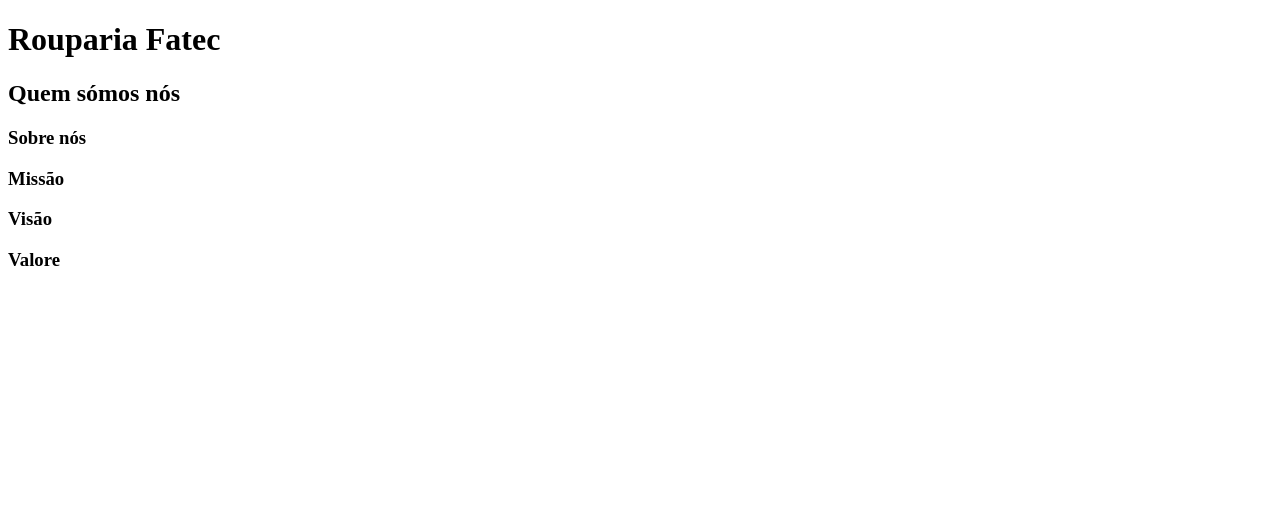
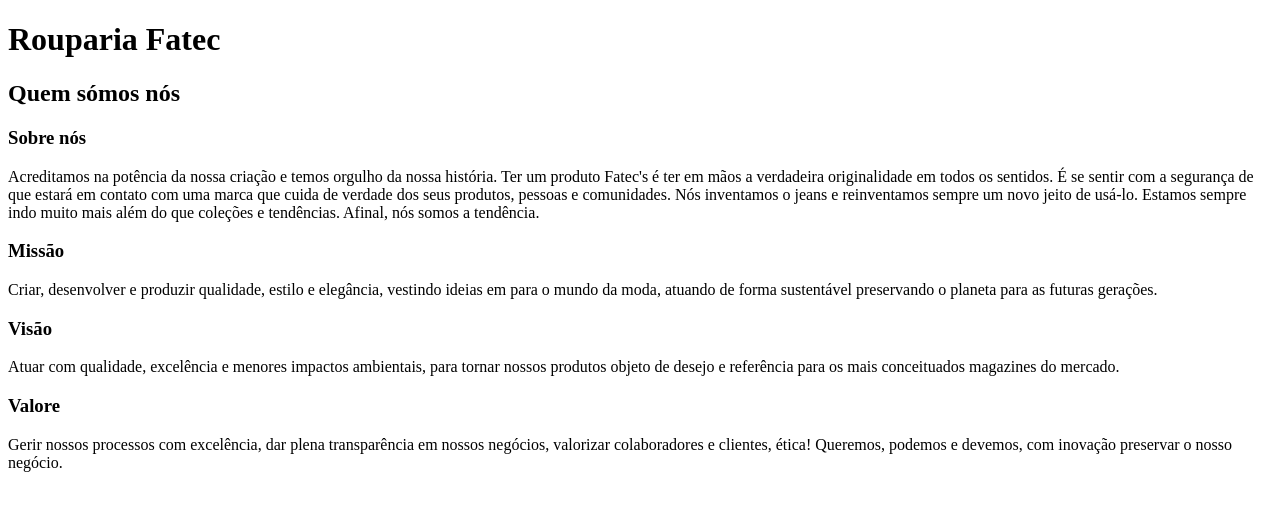
Before and after one commit to brazgarcia/Prova_GTI_ling_program, a plain HTML site: page Sobre.html in a window 1280 px wide. Drawn offline with Linux system fonts and the light colour scheme.

Commit message:
Add imagem 'sobre'

```diff
--- a/Sobre.html
+++ b/Sobre.html
@@ -19,19 +19,27 @@
 
             <article>
                 <h3>Sobre nós</h3>
-                <p></p>
+                <p>
+                Acreditamos na potência da nossa criação e temos orgulho da nossa história. Ter um produto Fatec's é ter em mãos a verdadeira originalidade em todos os sentidos. É se sentir com a segurança de que estará em contato com uma marca que cuida de verdade dos seus produtos, pessoas e comunidades. Nós inventamos o jeans e reinventamos sempre um novo jeito de usá-lo. Estamos sempre indo muito mais além do que coleções e tendências. Afinal, nós somos a tendência.
+                </p>
             </article>
             <article>
                 <h3>Missão</h3>
-                <p></p>
+                <p>
+                Criar, desenvolver e produzir qualidade, estilo e elegância, vestindo ideias em para o mundo da moda, atuando de forma sustentável preservando o planeta para as futuras gerações.
+                </p>
             </article>
             <article>
                 <h3>Visão</h3>
-                <p></p>
+                <p>
+                Atuar com qualidade, excelência e menores impactos ambientais, para tornar nossos produtos objeto de desejo e referência para os mais conceituados magazines do mercado.
+                </p>
             </article>
             <article>
                 <h3>Valore</h3>
-                <p></p>
+                <p>
+                Gerir nossos processos com excelência, dar plena transparência em nossos negócios, valorizar colaboradores e clientes, ética! Queremos, podemos e devemos, com inovação preservar o nosso negócio.
+                </p>
             </article>
         </main>
 
```
Also changed, not shown: imagens/sobre.jpeg (added).
